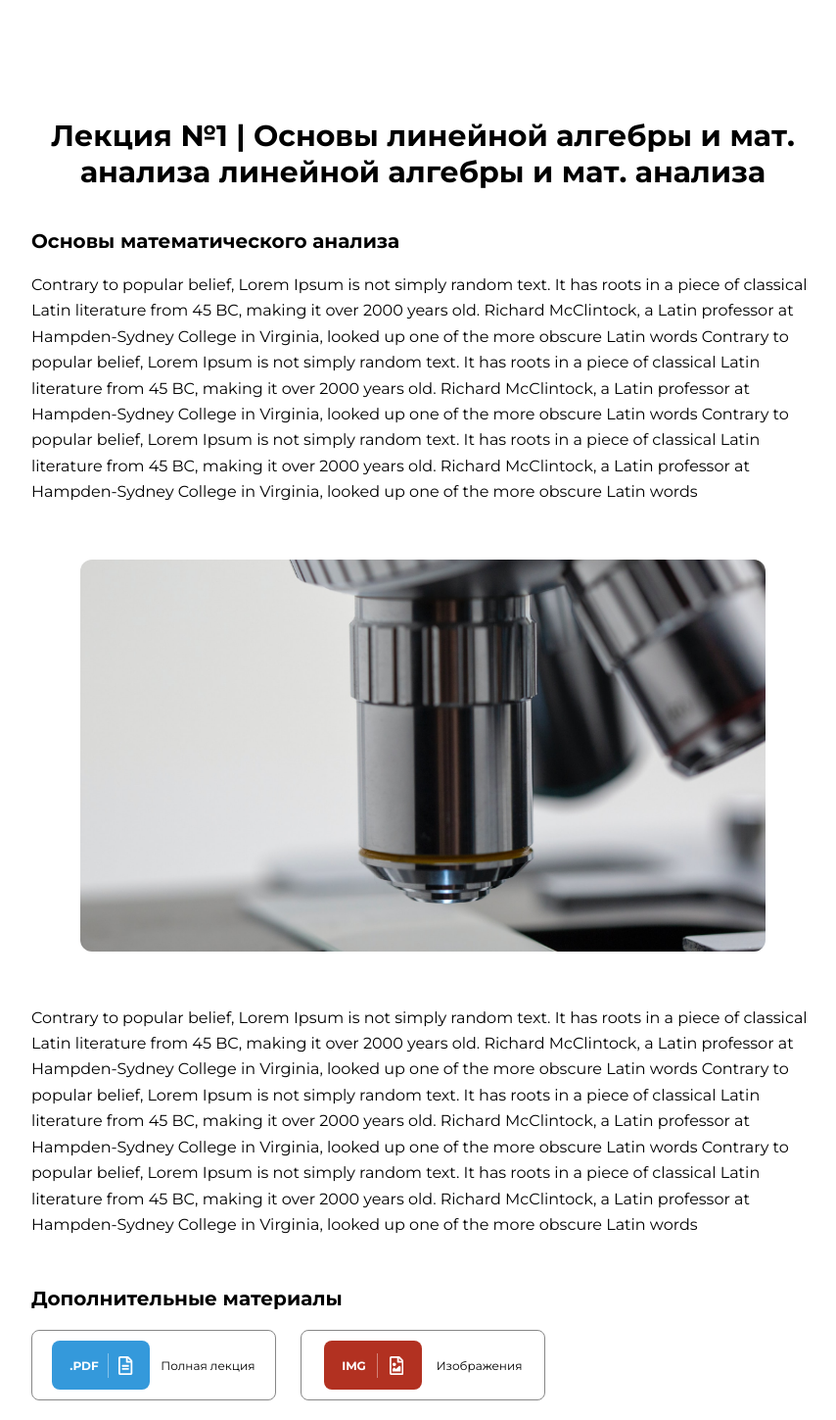
After one commit to TommyIQ/RFFI-project, a PHP site: page /lection.html in a window 1280 px wide. The commit adds this page. Shown: the whole page at 98% size, without its empty margins (208-1062 px from the left). Run offline with PHP 8.4, Linux system fonts and the light colour scheme.

Commit message:
lection is made

```diff
--- /dev/null
+++ b/css/default-media.css
@@ -0,0 +1,15 @@
+@media screen and (max-width: 576px) {
+  /* default */
+  .section__title {
+    font-size: 20px;
+  }
+
+  .section__parag {
+    font-size: 14px;
+  }
+
+  .main-button {
+    font-size: 14px;
+    padding: 12px 25px;
+  }
+}
--- a/css/default.css
+++ b/css/default.css
@@ -3,6 +3,14 @@ html, body {
   margin: 0;
   padding: 0;
   box-sizing: border-box;
+}
+
+h1, h2, h3, h4, h5, h6 {
+  margin: 0;
+}
+
+p {
+  margin: 0;
 }
 
 /* variables */
@@ -15,6 +23,9 @@ html, body {
   --additional-color: #3499DB;
   --minor-text-color: #747474;
   --footer-color: #0D0D0D;
+  --border-color: #878787;
+  --img-lection-color: #B23121;
+  --link-lection-color: #9A9A9A;
 }
 
 .container {
@@ -64,3 +75,22 @@ html, body {
   color: #fff;
   background: var(--additional-color);
 }
+
+@media screen and (max-width: 992px) {
+
+}
+
+
+@media screen and (max-width: 768px) {
+
+}
+
+
+@media screen and (max-width: 576px) {
+
+}
+
+
+@media screen and (max-width: 320px) {
+
+}
--- /dev/null
+++ b/css/lection.css
@@ -0,0 +1,113 @@
+/* main */
+.main__content {
+  margin: 0 auto;
+  max-width: 800px;
+}
+
+.main__title {
+  margin-bottom: 50px;
+  font-size: 24px;
+  text-align: center;
+  font-weight: 700px;
+}
+
+/* .main__subtitle */
+.main__content h3 {
+  font-size: 20px;
+  margin: 40px 0 20px 0;
+}
+
+/* .main__parag  */
+.main__content p {
+  line-height: 165%;
+  margin: 20px 0;
+}
+
+.main__block {
+  overflow: hidden;
+  border-radius: 12px;
+  margin: 55px auto;
+  max-width: 700px;
+  position: relative;
+  height: 400px;
+}
+
+.main__block-img {
+  width: 100%;
+  height: 100%;
+  object-fit: cover;
+}
+
+.main__additional {
+  margin-top: 50px;
+}
+
+.main__materials {
+  display: flex;
+  flex-wrap: wrap;
+  align-items: center;
+}
+
+.main__button {
+  display: flex;
+  justify-content: space-around;
+  align-items: center;
+  padding: 10px 15px;
+  max-width: 250px;
+  width: 100%;
+  box-sizing: border-box;
+  border-radius: 8px;
+  border: 1px solid var(--border-color);
+  margin-bottom: 20px;
+}
+
+.main__button:first-child {
+  margin-right: 25px;
+}
+
+.main__button-left {
+  display: flex;
+  align-items: center;
+  justify-content: space-around;
+  text-decoration: none;
+  color: #fff;
+  border-radius: 8px;
+  width: 100px;
+  height: 50px;
+  padding: 0 13px;
+  box-sizing: border-box;
+}
+
+.main__button-pdf {
+  background-color: var(--additional-color);
+}
+
+.main__button-img {
+  background-color: var(--img-lection-color);
+}
+
+.main__button-link {
+  background-color: var(--link-lection-color);
+}
+
+.main__button-type {
+  font-size: 12px;
+  font-weight: bold;
+}
+
+.main__button-line {
+  display: block;
+  width: 1px;
+  height: 25px;
+  background: rgba(255, 255, 255, 0.4);
+}
+
+.main__button-icon {
+  height: 19px;
+  position: relative;
+  z-index: 0;
+}
+
+.main__button-text {
+  font-size: 12px;
+}
--- a/index.html
+++ b/index.html
@@ -11,6 +11,8 @@
     rel="stylesheet">
 
   <link rel="stylesheet" href="./css/default.css">
+  <link rel="stylesheet" href="./css/default-media.css">
+
   <link rel="stylesheet" href="./css/index.css">
   <link rel="stylesheet" href="./css/media-index.css">
 
@@ -404,6 +406,7 @@
 
 
   <script src="./libs/glide-3.4.1/glide.min.js"></script>
+  <script src="./js/menu.js"></script>
   <script src="./js/index.js"></script>
 </body>
 
--- /dev/null
+++ b/lection.html
@@ -0,0 +1,92 @@
+<!DOCTYPE html>
+<html lang="ru">
+<head>
+  <meta charset="UTF-8">
+  <meta name="viewport" content="width=device-width, initial-scale=1.0">
+  <title>Лекция</title>
+
+  <!-- Google Fonts -->
+  <link href="https://fonts.googleapis.com/css2?family=Montserrat:wght@300;400;500;600;700&display=swap"
+  rel="stylesheet">
+
+  <link rel="stylesheet" href="./css/lection.css">
+
+  <link rel="stylesheet" href="./css/default.css">
+  <link rel="stylesheet" href="./css/default-media.css">
+
+</head>
+<body>
+
+  <section class="section main">
+    <div class="container">
+      <div class="main__content">
+
+        <h2 class="section__title">Лекция №1 | Основы линейной алгебры и мат. анализа линейной алгебры и мат. анализа</h2>
+
+
+        <h3 class="main__subtitle">Основы математического анализа</h3>
+        <p class="main__parag">
+          Contrary to popular belief, Lorem Ipsum is not simply random text. It has roots in a piece of classical Latin literature from 45 BC, making it over 2000 years old. Richard McClintock, a Latin professor at Hampden-Sydney College in Virginia, looked up one of the more obscure Latin words Contrary to popular belief, Lorem Ipsum is not simply random text. It has roots in a piece of classical Latin literature from 45 BC, making it over 2000 years old. Richard McClintock, a Latin professor at Hampden-Sydney College in Virginia, looked up one of the more obscure Latin words Contrary to popular belief, Lorem Ipsum is not simply random text. It has roots in a piece of classical Latin literature from 45 BC, making it over 2000 years old. Richard McClintock, a Latin professor at Hampden-Sydney College in Virginia, looked up one of the more obscure Latin words
+        </p>
+
+        <div class="main__block">
+          <img src="./img/img.png" alt="#" class="main__block-img">
+        </div>
+
+        <p class="main__parag">
+          Contrary to popular belief, Lorem Ipsum is not simply random text. It has roots in a piece of classical Latin literature from 45 BC, making it over 2000 years old. Richard McClintock, a Latin professor at Hampden-Sydney College in Virginia, looked up one of the more obscure Latin words Contrary to popular belief, Lorem Ipsum is not simply random text. It has roots in a piece of classical Latin literature from 45 BC, making it over 2000 years old. Richard McClintock, a Latin professor at Hampden-Sydney College in Virginia, looked up one of the more obscure Latin words Contrary to popular belief, Lorem Ipsum is not simply random text. It has roots in a piece of classical Latin literature from 45 BC, making it over 2000 years old. Richard McClintock, a Latin professor at Hampden-Sydney College in Virginia, looked up one of the more obscure Latin words
+        </p>
+
+        <div class="main__additional">
+          <h3 class="main__subtitle">Дополнительные материалы</h3>
+          <div class="main__materials">
+
+            <div class="main__button">
+
+              <a href="#" class="main__button-left main__button-pdf">
+                <span class="main__button-type">.PDF</span>
+                <span class="main__button-line"></span>
+
+                <svg class="main__button-icon" aria-hidden="true" focusable="false" data-prefix="far" data-icon="file-alt" class="svg-inline--fa fa-file-alt fa-w-12" role="img" xmlns="http://www.w3.org/2000/svg" viewBox="0 0 384 512">
+
+                  <path fill="#fff" d="M288 248v28c0 6.6-5.4 12-12 12H108c-6.6 0-12-5.4-12-12v-28c0-6.6 5.4-12 12-12h168c6.6 0 12 5.4 12 12zm-12 72H108c-6.6 0-12 5.4-12 12v28c0 6.6 5.4 12 12 12h168c6.6 0 12-5.4 12-12v-28c0-6.6-5.4-12-12-12zm108-188.1V464c0 26.5-21.5 48-48 48H48c-26.5 0-48-21.5-48-48V48C0 21.5 21.5 0 48 0h204.1C264.8 0 277 5.1 286 14.1L369.9 98c9 8.9 14.1 21.2 14.1 33.9zm-128-80V128h76.1L256 51.9zM336 464V176H232c-13.3 0-24-10.7-24-24V48H48v416h288z"></path>
+
+                </svg>
+
+              </a>
+
+              <span class="main__button-text">Полная лекция</span>
+
+            </div>
+
+
+            <div class="main__button">
+
+              <a href="#" class="main__button-left main__button-img">
+                <span class="main__button-type">IMG</span>
+                <span class="main__button-line"></span>
+
+                <svg class="main__button-icon" aria-hidden="true" focusable="false" data-prefix="far" data-icon="file-image" class="svg-inline--fa fa-file-image fa-w-12" role="img" xmlns="http://www.w3.org/2000/svg" viewBox="0 0 384 512">
+
+                  <path fill="#fff" d="M369.9 97.9L286 14C277 5 264.8-.1 252.1-.1H48C21.5 0 0 21.5 0 48v416c0 26.5 21.5 48 48 48h288c26.5 0 48-21.5 48-48V131.9c0-12.7-5.1-25-14.1-34zM332.1 128H256V51.9l76.1 76.1zM48 464V48h160v104c0 13.3 10.7 24 24 24h104v288H48zm32-48h224V288l-23.5-23.5c-4.7-4.7-12.3-4.7-17 0L176 352l-39.5-39.5c-4.7-4.7-12.3-4.7-17 0L80 352v64zm48-240c-26.5 0-48 21.5-48 48s21.5 48 48 48 48-21.5 48-48-21.5-48-48-48z"></path>
+
+                </svg>
+
+              </a>
+
+              <span class="main__button-text">Изображения</span>
+
+            </div>
+
+          </div>
+        </div>
+
+      </div>
+
+    </div>
+  </section>
+
+  <!-- Connect it when include header.php with the same classes -->
+  <!-- <script src="./js/menu.js"></script> -->
+</body>
+</html>
```
Also changed, not shown: css/media-index.css (+0 -15 lines), js/index.js (+0 -29 lines), js/menu.js (added, +29 -0 lines), img/icons/chevron-left-solid.svg (added), img/icons/chevron-right-solid.svg (added), img/icons/file-alt-regular.svg (added), img/icons/file-image-regular.svg (added), img/icons/link-solid.svg (added).
